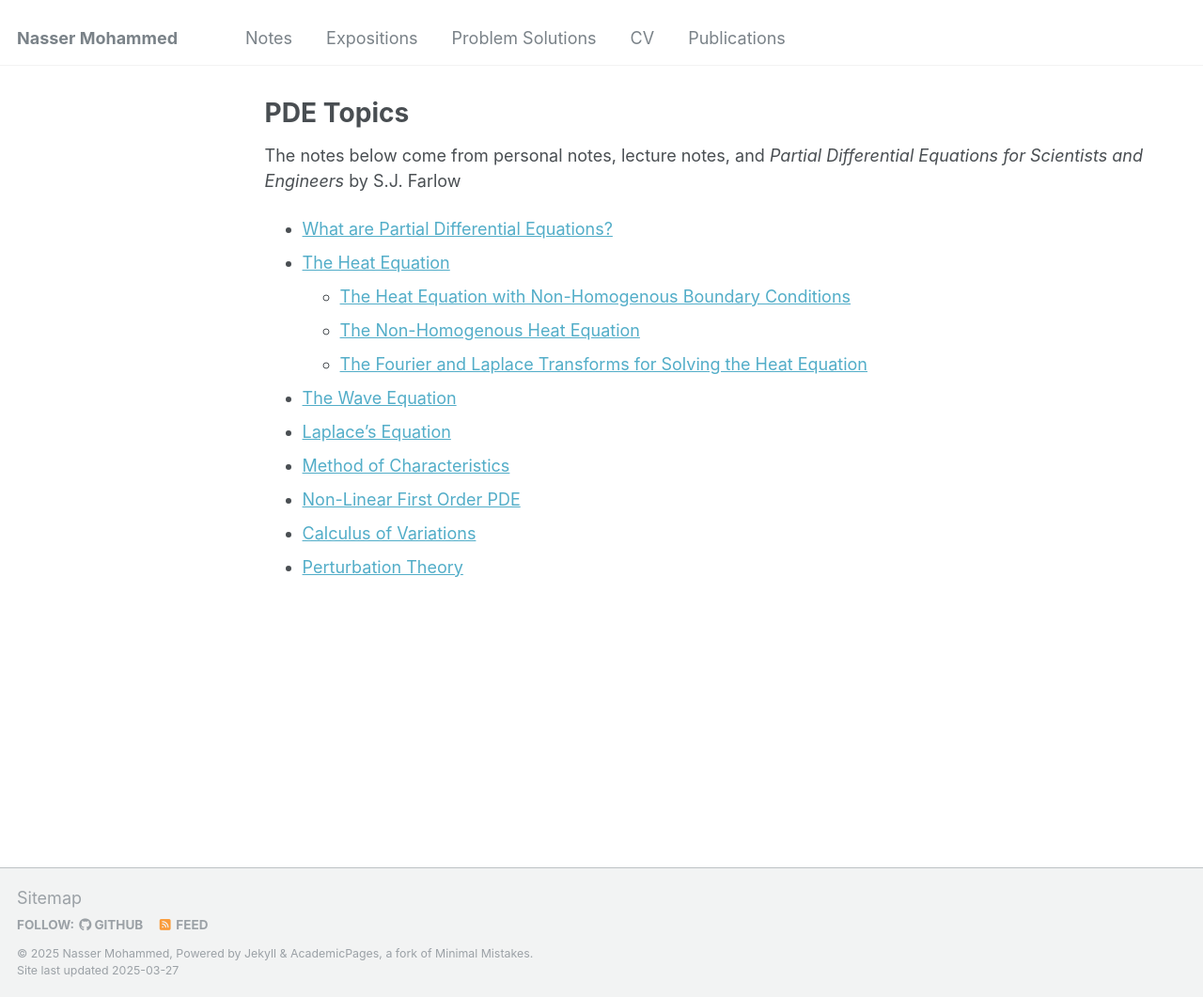
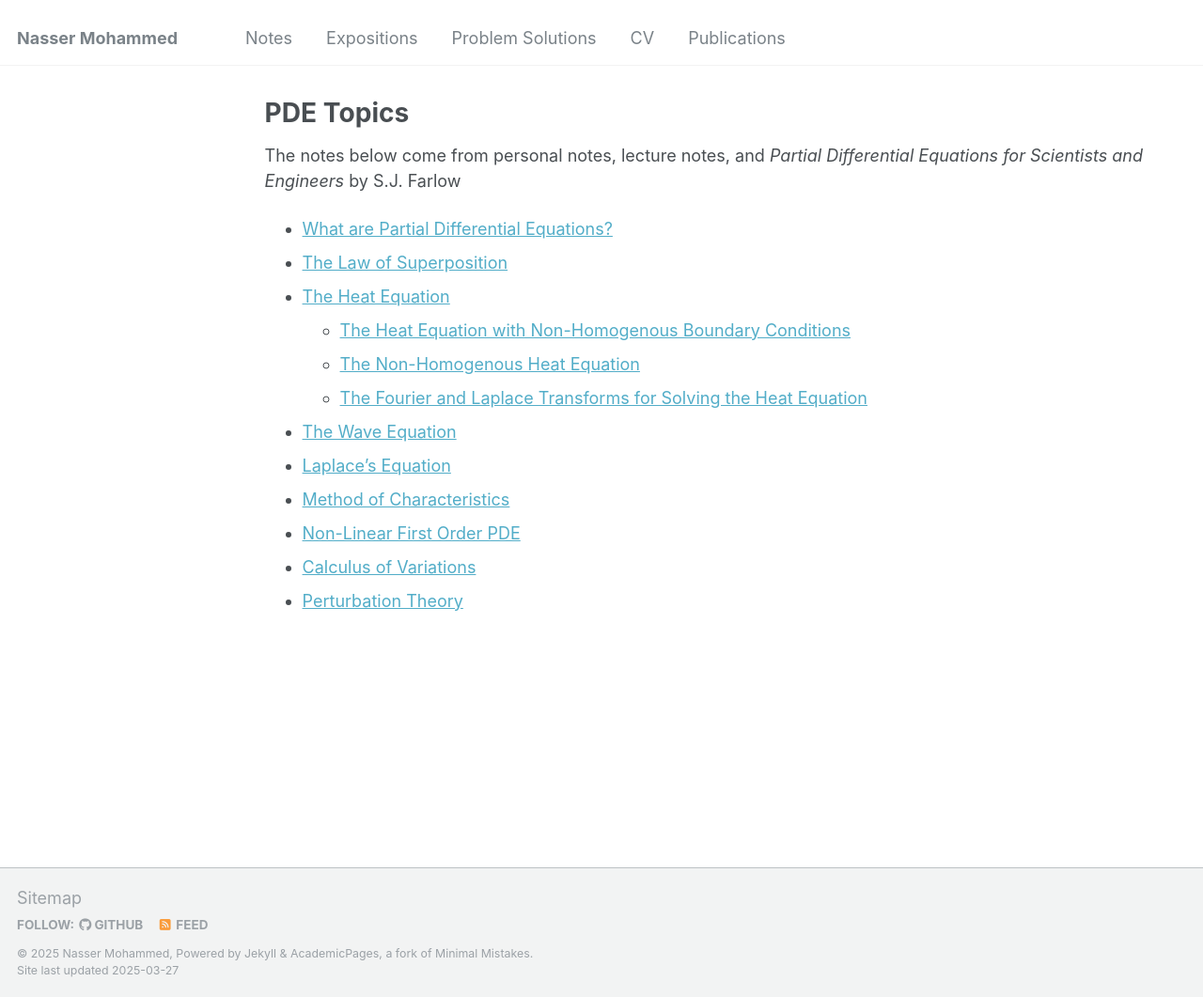
Before and after one commit to Nasser-Mohammed/Nasser-Mohammed.github.io, a Jekyll site: the page built from _pages/notes/pde/nav.md, in a window 1280 px wide and 1061 px high. Shown: the whole window at 94% size. Built offline with Jekyll 4.4.1, drawn with Linux system fonts in a browser that asks for light colours.

Commit message:
Update nav.md

```diff
--- a/_pages/notes/pde/nav.md
+++ b/_pages/notes/pde/nav.md
@@ -6,6 +6,7 @@ author_profile: false
 ---
 The notes below come from personal notes, lecture notes, and *Partial Differential Equations for Scientists and Engineers* by S.J. Farlow
 - [What are Partial Differential Equations?](intro2pde.md)
+- [The Law of Superposition](superposition.md)
 - [The Heat Equation](heatequation.md)
    - [The Heat Equation with Non-Homogenous Boundary Conditions](nonhombc-heat.md)
    - [The Non-Homogenous Heat Equation](nonhompde-heat.md)
```
